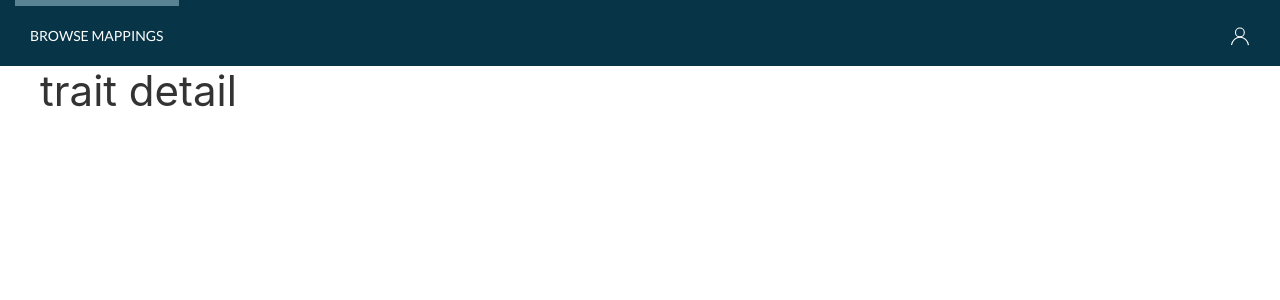
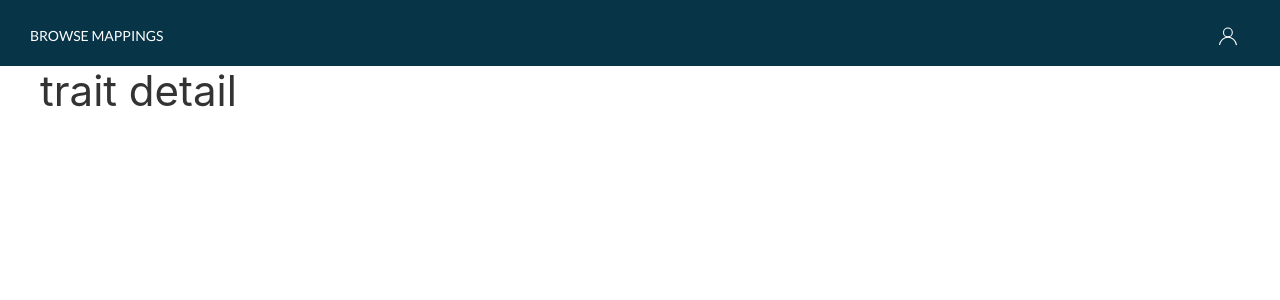
Before and after one commit to EBIvariation/trait-curation, a Django app: page /traits/1/ in a window 1280 px wide. Shown: the top 300 px of the page. Run offline with Django 3.2, Linux system fonts and the light colour scheme; style sheets or scripts are compiled from the project's sources; some libraries are stand-ins or nearby versions.

Commit message:
Add dynamic active class to navbar

```diff
--- a/traitcuration/static/styles/layout/header/_header.scss
+++ b/traitcuration/static/styles/layout/header/_header.scss
@@ -6,9 +6,15 @@
 
   &__item {
     border-top: 6px solid transparent;
+    margin-right: 12px;
 
     &--active {
       border-top: 6px solid $color-secondary;
+    }
+
+    &:hover {
+      border-top: 6px solid $color-secondary;
+      transition: border-top 0.5s;
     }
   }
 
--- a/traitcuration/traits/templates/traits/base.html
+++ b/traitcuration/traits/templates/traits/base.html
@@ -17,11 +17,13 @@
 <body>
     <nav class="uk-navbar-container header" uk-navbar>
         <div class="uk-navbar-left">
+            {% with request.resolver_match.url_name as url_name %}
             <ul class="uk-navbar-nav">
-                <li class="header__item header__item--active">
+                <li class="header__item {% if url_name == 'browse' %}header__item--active{% endif %}">
                     <a class="header__link" href="#">BROWSE MAPPINGS</a>
                 </li>
             </ul>
+            {% endwith %}
         </div>
         <div class="uk-navbar-right">
             <ul class="uk-navbar-nav">
```
